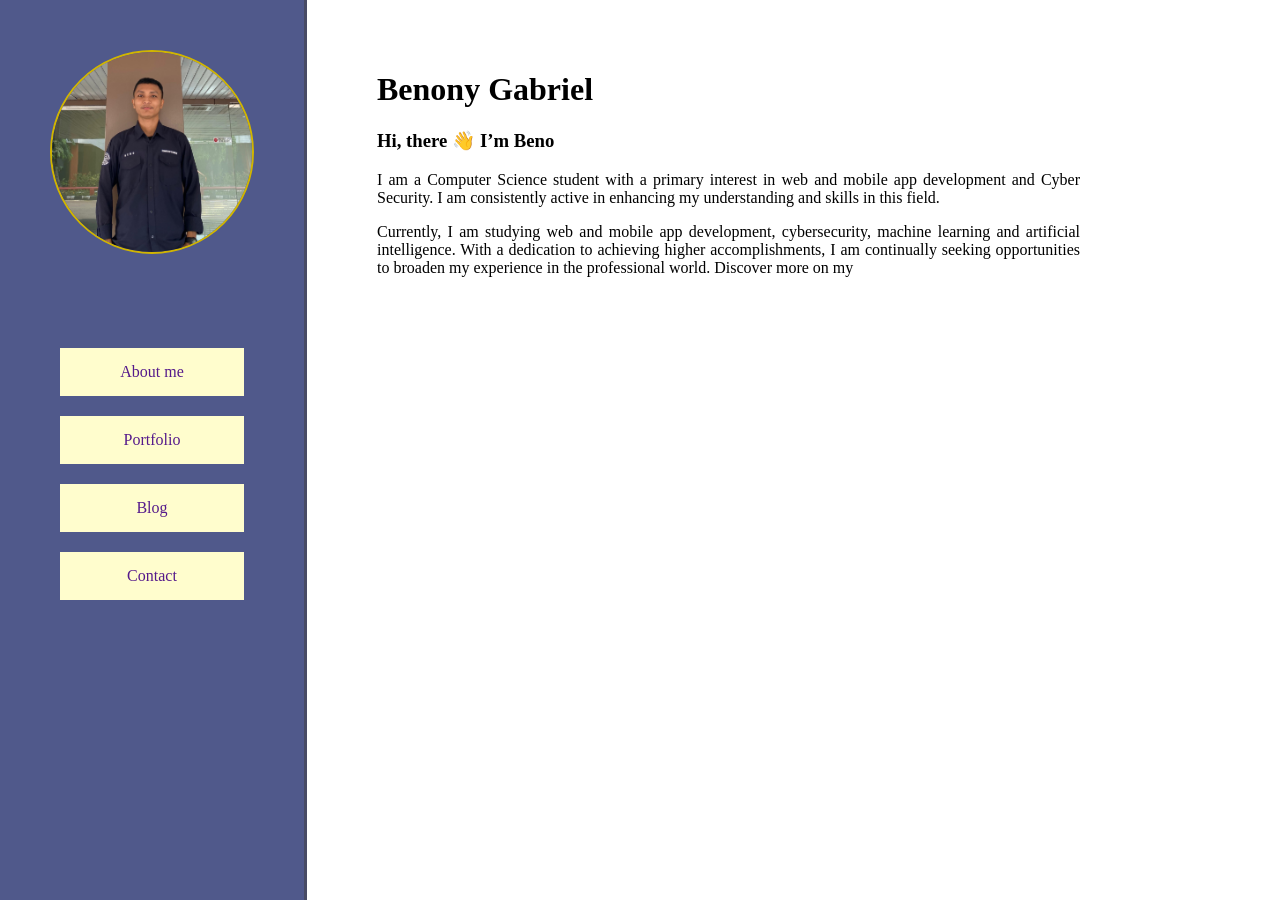
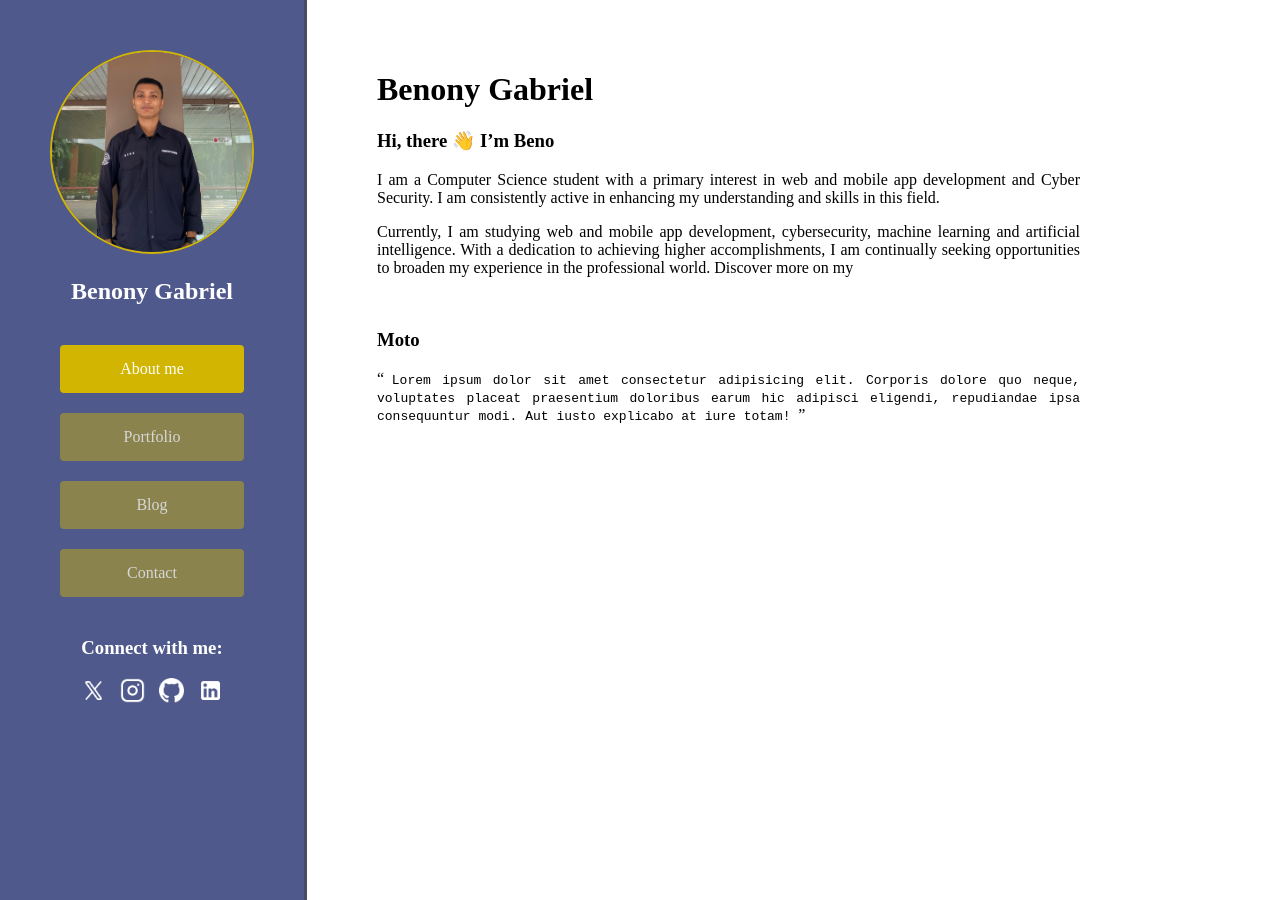
Before and after one commit to 1beno/portfolio-html, a plain HTML site: page index.html in a window 1280 px wide. Drawn offline with Linux system fonts and the light colour scheme.

Commit message:
add style

```diff
--- /dev/null
+++ b/assets/css/style.css
@@ -0,0 +1,79 @@
+body {
+    margin: 0;
+    padding: 0;
+    overflow: hidden;
+    height: 100%;
+    box-sizing: border-box;
+
+  }
+
+  .sidebar {
+    padding: 50px;
+    background-color: rgb(80, 89, 139);
+    height: 100vh;
+    margin-right: 70px;
+    border-right: 3px solid rgba(66, 66, 77, 0.593);
+  }
+  .profileIMG {
+    border-radius: 50%;
+    border: 2px solid rgb(209, 181, 0);
+  }
+  main {
+    display: flex;
+    flex-direction: row;
+  }
+  .nav {
+    margin-top: 30px;
+    display: flex;
+    flex-direction: column;
+  }
+  .nav-link {
+    text-decoration: none;
+    margin: 10px;
+    background-color:  rgba(209, 181, 0, 0.451);
+    padding: 15px;
+    text-align: center;
+    border-radius: 4px;
+    color: rgb(215, 215, 215);
+  }
+  .nav-link:hover {
+    text-decoration: none;
+    margin: 10px;
+    background-color:  rgb(209, 181, 0);
+    padding: 15px;
+    text-align: center;
+    border-radius: 4px;
+    color: rgb(255, 255, 255);
+  }
+  .nav-link.about {
+    text-decoration: none;
+    margin: 10px;
+    background-color:  rgb(209, 181, 0);
+    /* border: 2px solid rgb(255, 255, 255); */
+    padding: 15px;
+    text-align: center;
+    border-radius: 4px;
+    color: white;
+  }
+
+  .social-links{
+    margin-top: 30px;
+    text-align: center;
+  }
+  .social-links h3{
+    text-align: center;
+    color: white;
+  }
+  .social-link{
+    text-decoration: none;
+    margin: 5px;
+  }
+
+  .content {
+    margin-top: 50px;
+    margin-right: 200px;
+  }
+
+  p {
+    text-align: justify;
+  }
--- a/index.html
+++ b/index.html
@@ -4,51 +4,7 @@
     <meta charset="UTF-8" />
     <meta name="viewport" content="width=device-width, initial-scale=1.0" />
     <title>Portfolio Benony</title>
-    <style>
-      body {
-        margin: 0;
-        padding: 0;
-        overflow: hidden;
-        height: 100%;
-      }
-
-      .sidebar {
-        padding: 50px;
-        background-color: rgb(80, 89, 139);
-        height: 100vh;
-        margin-right: 70px;
-        border-right: 3px solid rgba(66, 66, 77, 0.593);
-      }
-      .profileIMG {
-        border-radius: 50%;
-        border: 2px solid rgb(209, 181, 0);
-      }
-      main {
-        display: flex;
-        flex-direction: row;
-      }
-      .nav {
-        margin-top: 80px;
-        display: flex;
-        flex-direction: column;
-      }
-      .nav-link {
-        text-decoration: none;
-        margin: 10px;
-        background-color: rgb(255, 253, 205);
-        padding: 15px;
-        text-align: center;
-      }
-
-      .content {
-        margin-top: 50px;
-        margin-right: 200px;
-      }
-
-      p {
-        text-align: justify;
-      }
-    </style>
+    <link rel="stylesheet" href="assets/css/style.css" />
   </head>
   <body>
     <main>
@@ -59,12 +15,51 @@
           alt="profile benony"
           width="200px"
         />
+        <h2 style="color: rgb(255, 255, 255); text-align: center">
+          Benony Gabriel
+        </h2>
 
         <div class="nav">
-          <a class="nav-link" href="">About me</a>
-          <a class="nav-link" href="">Portfolio</a>
-          <a class="nav-link" href="">Blog</a>
-          <a class="nav-link" href="">Contact</a>
+          <a class="nav-link about" href="#">About me</a>
+          <a class="nav-link portfolio" href="">Portfolio</a>
+          <a class="nav-link blog" href="">Blog</a>
+          <a class="nav-link contact" href="">Contact</a>
+        </div>
+        <div class="social-links">
+          <h3>Connect with me:</h3>
+          <a
+            class="social-link"
+            href="https://x.com/iambeno_?t=n-NUyuW7OfZPhzpHYG2GLQ&amp;s=08"
+            target="_blank"
+            ><img src="assets/img/logo-x.png" alt="logo x" height="25px"
+          /></a>
+          <a
+            class="social-link"
+            href="https://www.instagram.com/benogabriel_27/"
+            target="_blank"
+            ><img
+              src="assets/img/logo-instagram.png"
+              alt="logo instagram"
+              height="25px"
+          /></a>
+          <a
+            class="social-link"
+            href="https://github.com/gbennnn"
+            target="_blank"
+            ><img
+              src="assets/img/logo-github.png"
+              alt="logo github"
+              height="25px"
+          /></a>
+          <a
+            class="social-link"
+            href="https://www.linkedin.com/in/benony-gabriel-41b82a265?utm_source=share&utm_campaign=share_via&utm_content=profile&utm_medium=android_app"
+            target="_blank"
+            ><img
+              src="assets/img/logo-linkedin.png"
+              alt="logo linkedin"
+              height="25px"
+          /></a>
         </div>
       </div>
 
@@ -83,6 +78,18 @@
           seeking opportunities to broaden my experience in the professional
           world. Discover more on my
         </p>
+        <br />
+        <h3>Moto</h3>
+        <p>
+          <q>
+            <code>
+              Lorem ipsum dolor sit amet consectetur adipisicing elit. Corporis
+              dolore quo neque, voluptates placeat praesentium doloribus earum
+              hic adipisci eligendi, repudiandae ipsa consequuntur modi. Aut
+              iusto explicabo at iure totam!
+            </code>
+          </q>
+        </p>
       </div>
     </main>
   </body>
```
Also changed, not shown: assets/img/logo-github.png (added), assets/img/logo-instagram.png (added), assets/img/logo-linkedin.png (added), assets/img/logo-x.png (added).
